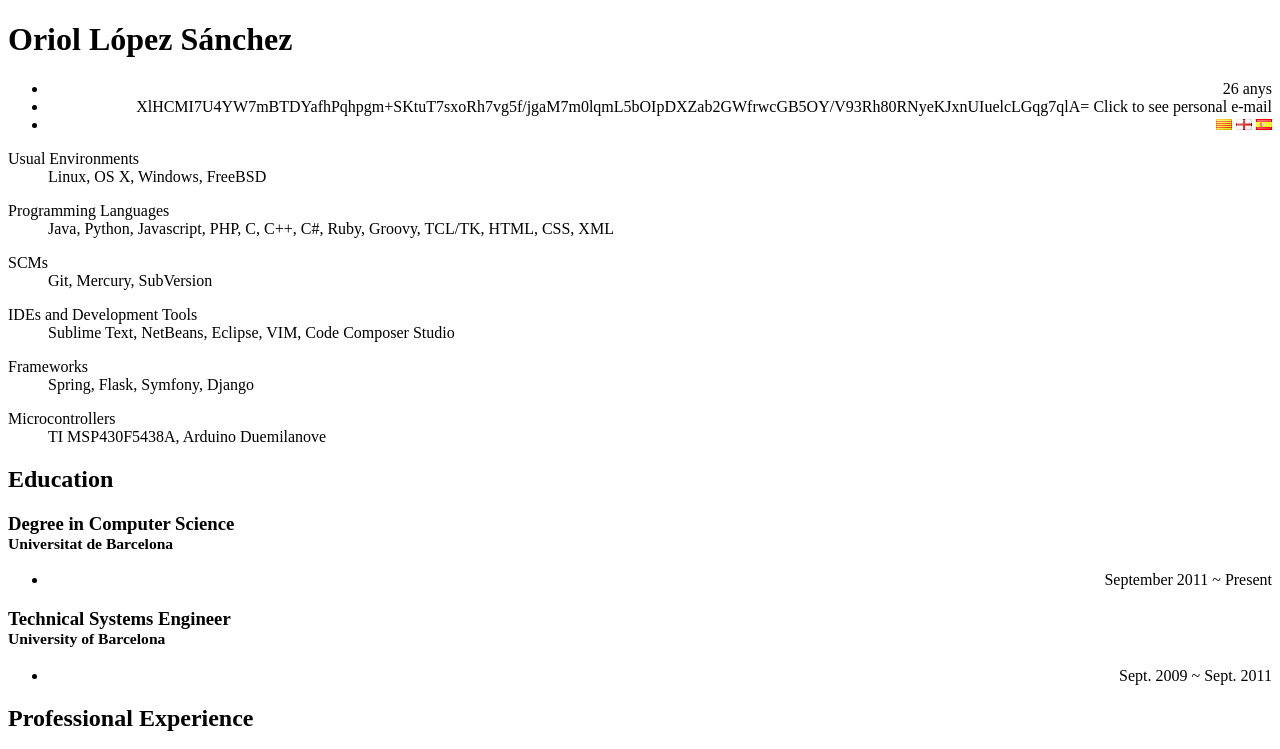
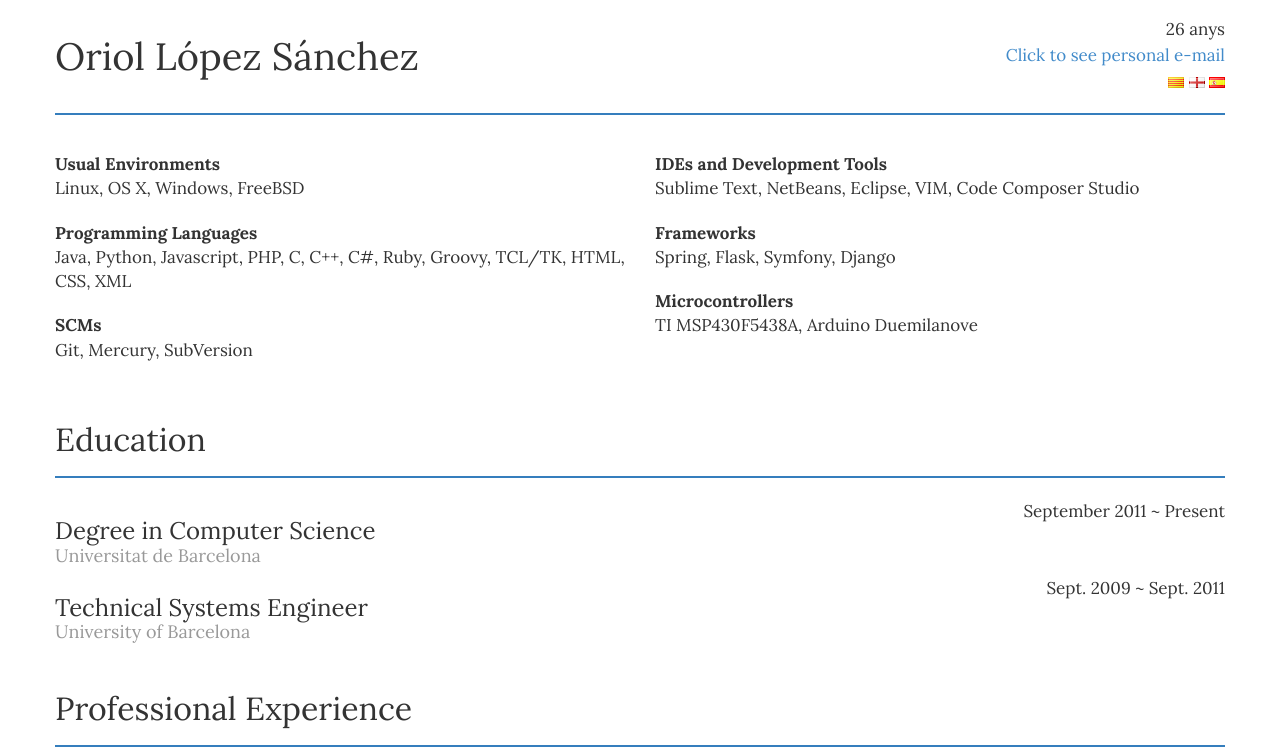
Before and after one commit to Mithrandir0x/resume, a plain HTML site: page index.html in a window 1280 px wide. Shown: the top 749 px of the page. Drawn offline with Linux system fonts and the light colour scheme; the site is published under a folder, as on GitHub Pages, so addresses that start at the root find nothing.

Commit message:
Hmm seems it works?

```diff
--- a/index.html
+++ b/index.html
@@ -5,11 +5,11 @@
     <meta charset="utf-8">
     <meta name="apple-mobile-web-app-capable" content="yes">
     <meta name="viewport" content="width=device-width, initial-scale=1.0">
-    <link rel="stylesheet" type="text/css" href="/_static/css/bootstrap-3-rc1.css">
-    <link rel="stylesheet" type="text/css" href="/_static/css/bio.css">
-    <script type="text/javascript" src="/_static/js/jquery-2.0.3.js"></script>
-    <script type="text/javascript" src="/_static/js/tea.js"></script>
-    <script type="text/javascript" src="/_static/js/resume.js"></script>
+    <link rel="stylesheet" type="text/css" href="css/bootstrap-3-rc1.css">
+    <link rel="stylesheet" type="text/css" href="css/bio.css">
+    <script type="text/javascript" src="js/jquery-2.0.3.js"></script>
+    <script type="text/javascript" src="js/tea.js"></script>
+    <script type="text/javascript" src="js/resume.js"></script>
   </head>
   <body>
     <div class="container">
```
